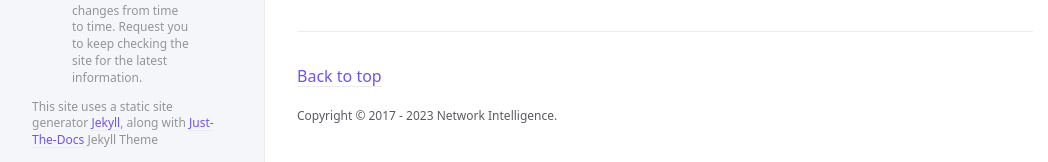
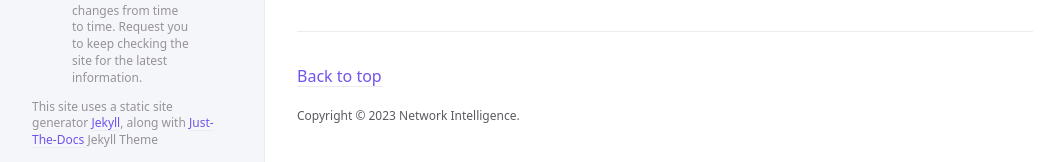
Before and after one commit to Network-Intelligence/Firesec, a Jekyll site: the page built from docs/prerequisites.md, in a window 1280 px wide and 900 px high, scrolled down 764 px. Shown: the part 735-897 px from the top of the window, without its empty margins (107-1155 px from the left). Built offline with Jekyll 4.4.1, drawn with Linux system fonts in a browser that asks for light colours.

Commit message:
Footer Copyright year updated

```diff
--- a/_config.yml
+++ b/_config.yml
@@ -82,7 +82,7 @@ nav_sort: case_sensitive # Capital letters sorted before lowercase
 back_to_top: true
 back_to_top_text: "Back to top"
 
-footer_content: "Copyright &copy; 2017 - 2023 Network Intelligence."
+footer_content: "Copyright &copy; 2023 Network Intelligence."
 
 # Footer last edited timestamp
 last_edit_timestamp: true # show or hide edit time - page must have `last_modified_date` defined in the frontmatter
```
